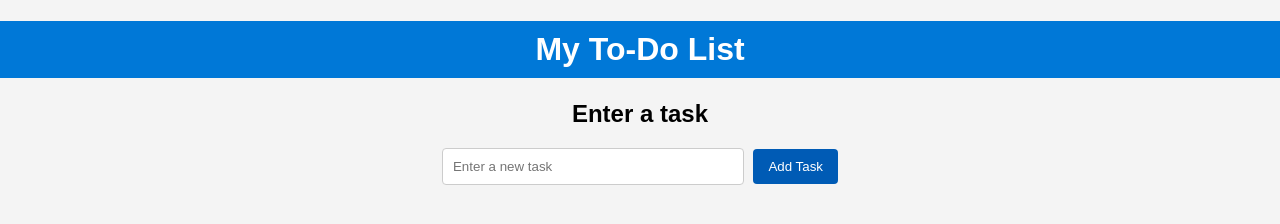
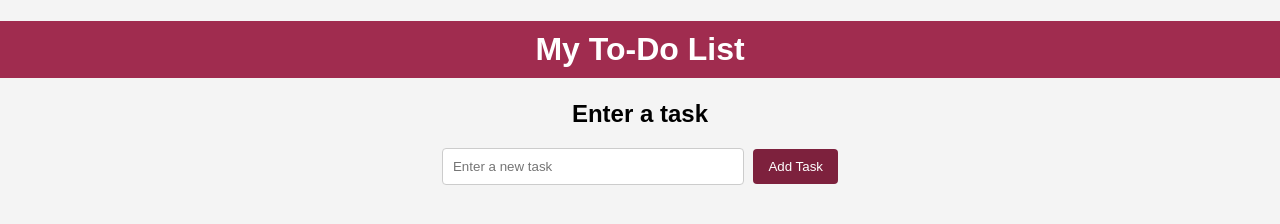
Before and after one commit to MarauderWitch/Info5146ToDoApp, a website built with Parcel: page index.html in a window 1280 px wide. In both pictures the pointer is over the button "Add Task". Built offline with nearby package versions, Linux system fonts and the light colour scheme; some packages are replaced by stand-ins of ours; no server answers; the database is empty.

Commit message:
More colours updated

```diff
--- a/style.css
+++ b/style.css
@@ -7,7 +7,7 @@ body {
 }
 
 h1 {
-    background-color: #0078D7;
+    background-color: #A02C4F;
     color: white;
     padding: 10px;
 }
@@ -39,7 +39,7 @@ button {
 }
 
 button:hover {
-    background-color: #005bb5;
+    background-color: #7d213d;
 }
 
 ul {
```
